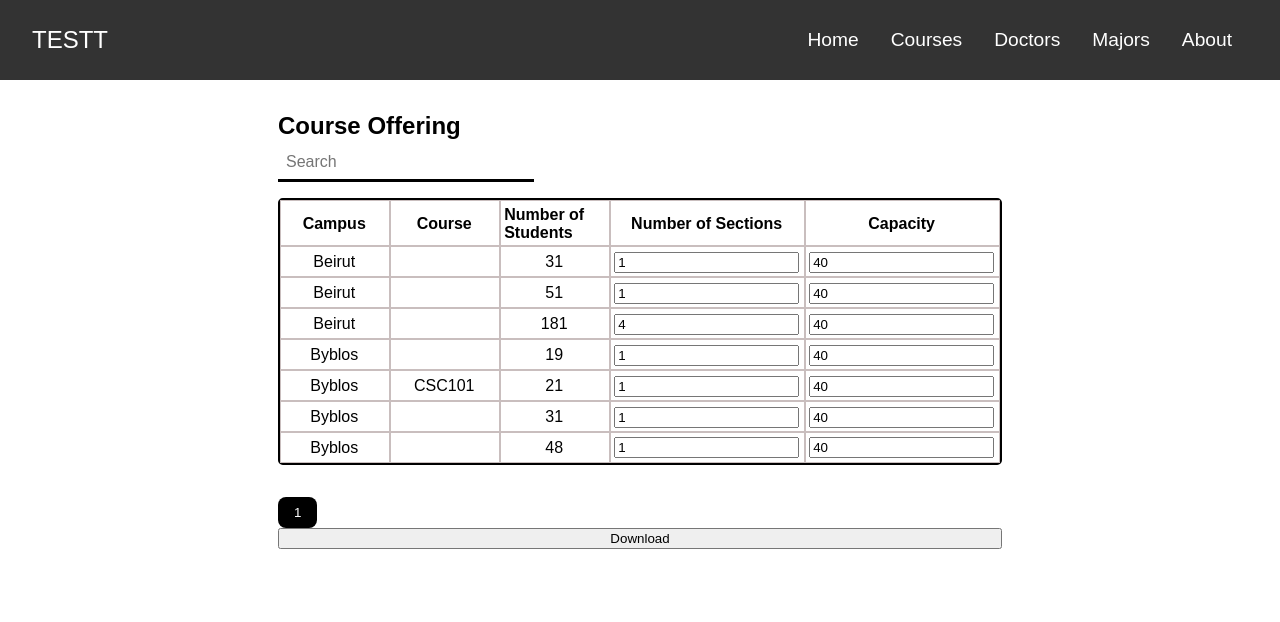
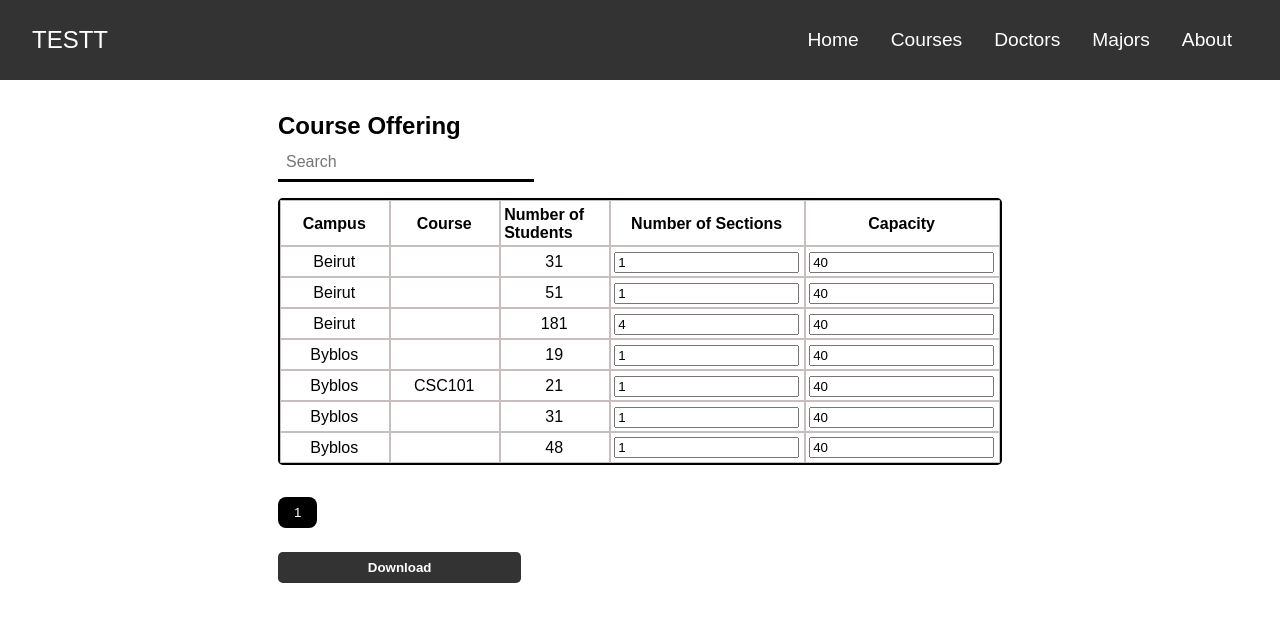
Before and after one commit to TouficAlRifaii/CapstoneProject, a React (Create React App) app in the folder frontend/: page / in a window 1280 px wide. Both pictures are taken after a click on the button "Upload". Shown: the top 622 px of the page. Built offline with nearby package versions, Linux system fonts and the light colour scheme.

Commit message:
editing donwload button

```diff
--- a/frontend/src/Components/Home/Download.js
+++ b/frontend/src/Components/Home/Download.js
@@ -23,7 +23,11 @@ const Download = ({ elements }) => {
     link.click(); // Trigger the download by simulating a click
   };
 
-  return <button onClick={handleDownload}>Download</button>;
+  return (
+    <button className="add-form-submit" onClick={handleDownload}>
+      Download
+    </button>
+  );
 };
 
 export default Download;
```
